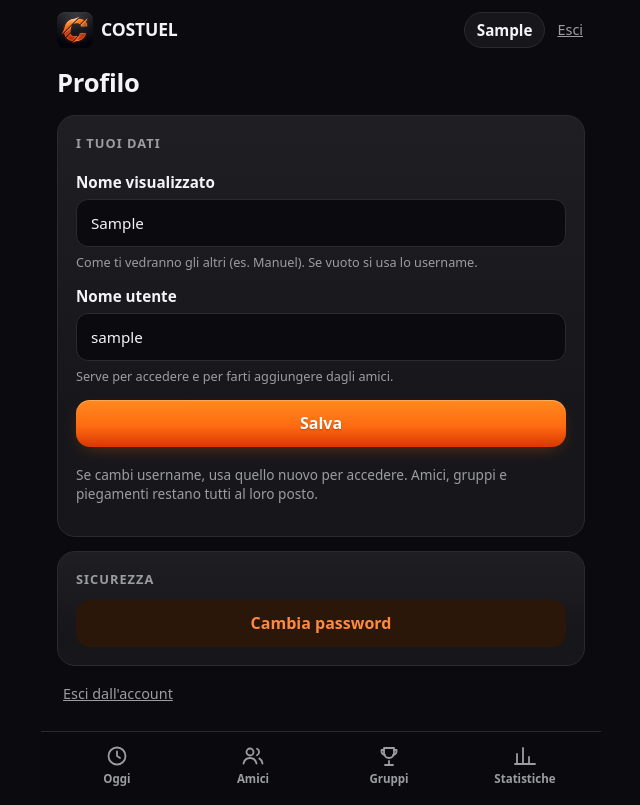
After one commit to manuelsambuco/COSTUEL, a Django app: page /profilo/ in a window 1280 px wide. The commit adds this page. Shown: the whole page, without its empty margins (319-959 px from the left). Run offline with Django 5.2, Linux system fonts and the light colour scheme; the visitor is signed in with stand-in values (Sample User, id 1); data comes from the database, SQL or seed files in the repository; data that the repository does not hold is empty; parts of the project's set-up code (start-up, migrations or seed data) failed here and were passed over.

Commit message:
Pagina Profilo: cambio nome visualizzato, username e password
Si apre toccando il proprio nome in alto. Username unico senza distinzione
tra maiuscole e minuscole; dopo il cambio password si resta connessi.

Co-Authored-By: Claude Opus 5.5 <noreply@anthropic.com>

```diff
--- a/challenge/context_processors.py
+++ b/challenge/context_processors.py
@@ -17,6 +17,8 @@ def navigation(request):
         section = "friends"
     elif name in ("groups", "group_detail", "group_invite"):
         section = "groups"
+    elif name in ("profile", "password_change"):
+        section = "profile"
     elif name == "stats":
         section = "stats"
     else:
--- a/challenge/forms.py
+++ b/challenge/forms.py
@@ -1,6 +1,11 @@
 from django import forms
 from django.conf import settings
+from django.contrib.auth import get_user_model
 from django.contrib.auth.forms import UserCreationForm
+
+User = get_user_model()
+
+DISPLAY_NAME_HELP = "Come ti vedranno gli altri (es. Manuel). Se vuoto si usa lo username."
 
 
 class SignupForm(UserCreationForm):
@@ -8,7 +13,7 @@ class SignupForm(UserCreationForm):
         label="Nome visualizzato",
         max_length=30,
         required=False,
-        help_text="Come ti vedranno gli altri (es. Manuel). Se vuoto si usa lo username.",
+        help_text=DISPLAY_NAME_HELP,
     )
     invite_code = forms.CharField(label="Codice d'invito", max_length=100)
 
@@ -26,3 +31,23 @@ class SignupForm(UserCreationForm):
         if code != settings.SIGNUP_CODE:
             raise forms.ValidationError("Codice d'invito non valido.")
         return code
+
+
+class ProfileForm(forms.ModelForm):
+    """Modifica di nome visualizzato e username dalla pagina Profilo."""
+
+    first_name = forms.CharField(
+        label="Nome visualizzato", max_length=30, required=False, help_text=DISPLAY_NAME_HELP
+    )
+
+    class Meta:
+        model = User
+        fields = ("first_name", "username")
+        help_texts = {"username": "Serve per accedere e per farti aggiungere dagli amici."}
+
+    def clean_username(self):
+        username = self.cleaned_data["username"].strip()
+        # "Luca" e "luca" sarebbero indistinguibili quando un amico ti cerca
+        if User.objects.filter(username__iexact=username).exclude(pk=self.instance.pk).exists():
+            raise forms.ValidationError("Questo username è già usato da qualcun altro.")
+        return username
--- a/challenge/static/challenge/app.css
+++ b/challenge/static/challenge/app.css
@@ -67,6 +67,19 @@ a { color: var(--accent-text); }
   height: 36px;
 }
 .topbar-user { display: flex; align-items: center; gap: 10px; font-size: 0.95rem; }
+.topbar-name {
+  padding: 6px 12px;
+  border-radius: 999px;
+  border: 1px solid var(--border);
+  background: var(--surface);
+  color: var(--text);
+  font-weight: 600;
+  text-decoration: none;
+  max-width: 45vw;
+  overflow: hidden;
+  text-overflow: ellipsis;
+  white-space: nowrap;
+}
 
 .container {
   max-width: 560px;
--- a/challenge/templates/challenge/base.html
+++ b/challenge/templates/challenge/base.html
@@ -22,7 +22,7 @@
     {% if user.is_authenticated %}
       <form method="post" action="{% url 'logout' %}" class="topbar-user">
         {% csrf_token %}
-        <span class="muted">{{ user.first_name|default:user.username }}</span>
+        <a href="{% url 'profile' %}" class="topbar-name" title="Profilo">{{ user.first_name|default:user.username }}</a>
         <button type="submit" class="link-btn">Esci</button>
       </form>
     {% endif %}
--- /dev/null
+++ b/challenge/templates/challenge/profile.html
@@ -0,0 +1,36 @@
+{% extends "challenge/base.html" %}
+
+{% block title %}Profilo · COSTUEL{% endblock %}
+
+{% block content %}
+  <h1 class="page-title">Profilo</h1>
+
+  <section class="card">
+    <h2>I tuoi dati</h2>
+    <form method="post" class="form" novalidate>
+      {% csrf_token %}
+      {% for field in form %}
+        <label>{{ field.label }}
+          <input type="text" name="{{ field.html_name }}" value="{{ field.value|default:'' }}"
+                 maxlength="{% if field.name == 'username' %}150{% else %}30{% endif %}"
+                 {% if field.name == "username" %}autocapitalize="none" autocomplete="username" required{% endif %}>
+          {% if field.errors %}<span class="form-error">{{ field.errors|join:" " }}</span>{% endif %}
+          <small class="muted">{{ field.help_text }}</small>
+        </label>
+      {% endfor %}
+      <button type="submit" class="btn btn-block">Salva</button>
+    </form>
+    <p class="muted small">Se cambi username, usa quello nuovo per accedere. Amici, gruppi e
+      piegamenti restano tutti al loro posto.</p>
+  </section>
+
+  <section class="card">
+    <h2>Sicurezza</h2>
+    <a class="btn btn-ghost btn-block" href="{% url 'password_change' %}">Cambia password</a>
+  </section>
+
+  <form method="post" action="{% url 'logout' %}" class="danger-zone">
+    {% csrf_token %}
+    <button type="submit" class="link-btn">Esci dall'account</button>
+  </form>
+{% endblock %}
--- a/challenge/views.py
+++ b/challenge/views.py
@@ -2,16 +2,19 @@ import json
 
 from django.conf import settings
 from django.contrib import messages
-from django.contrib.auth import login
+from django.contrib.auth import get_user_model, login
+from django.contrib.auth import views as auth_views
 from django.contrib.auth.decorators import login_required
+from django.contrib.messages.views import SuccessMessageMixin
 from django.http import HttpResponseBadRequest, JsonResponse
 from django.shortcuts import redirect, render
+from django.urls import reverse_lazy
 from django.utils.http import url_has_allowed_host_and_scheme
 from django.views.decorators.cache import never_cache
 from django.views.decorators.http import require_POST
 
 from . import services
-from .forms import SignupForm
+from .forms import ProfileForm, SignupForm
 from .models import Group, PushSubscription
 from .push import notify_progress, push_enabled, send_to_users
 from .views_social import GROUP_INVITE_SESSION_KEY
@@ -109,6 +112,25 @@ def signup(request):
     return render(request, "registration/signup.html", {"form": form, "next": next_url})
 
 
+@login_required
+def profile(request):
+    # Copia separata: se il form non è valido, request.user (mostrato in alto) resta com'era
+    form = ProfileForm(request.POST or None, instance=get_user_model().objects.get(pk=request.user.pk))
+    if request.method == "POST" and form.is_valid():
+        form.save()
+        messages.success(request, "Profilo aggiornato ✓")
+        return redirect("profile")
+    return render(request, "challenge/profile.html", {"form": form})
+
+
+class PasswordChangeView(SuccessMessageMixin, auth_views.PasswordChangeView):
+    """Cambio password: resti connesso anche dopo il cambio."""
+
+    template_name = "challenge/password_change.html"
+    success_url = reverse_lazy("profile")
+    success_message = "Password cambiata ✓"
+
+
 # --- Notifiche push ---
 
 
--- a/config/urls.py
+++ b/config/urls.py
@@ -10,6 +10,8 @@ urlpatterns = [
     path("add/", views.add, name="add"),
     path("undo/", views.undo, name="undo"),
     path("signup/", views.signup, name="signup"),
+    path("profilo/", views.profile, name="profile"),
+    path("profilo/password/", views.PasswordChangeView.as_view(), name="password_change"),
     # Amici
     path("amici/", social.friends, name="friends"),
     path("amici/richiesta/", social.friend_request, name="friend_request"),
```
Also changed, not shown: challenge/templates/challenge/password_change.html (added, +25 -0 lines), challenge/tests.py (+60 -0 lines).
